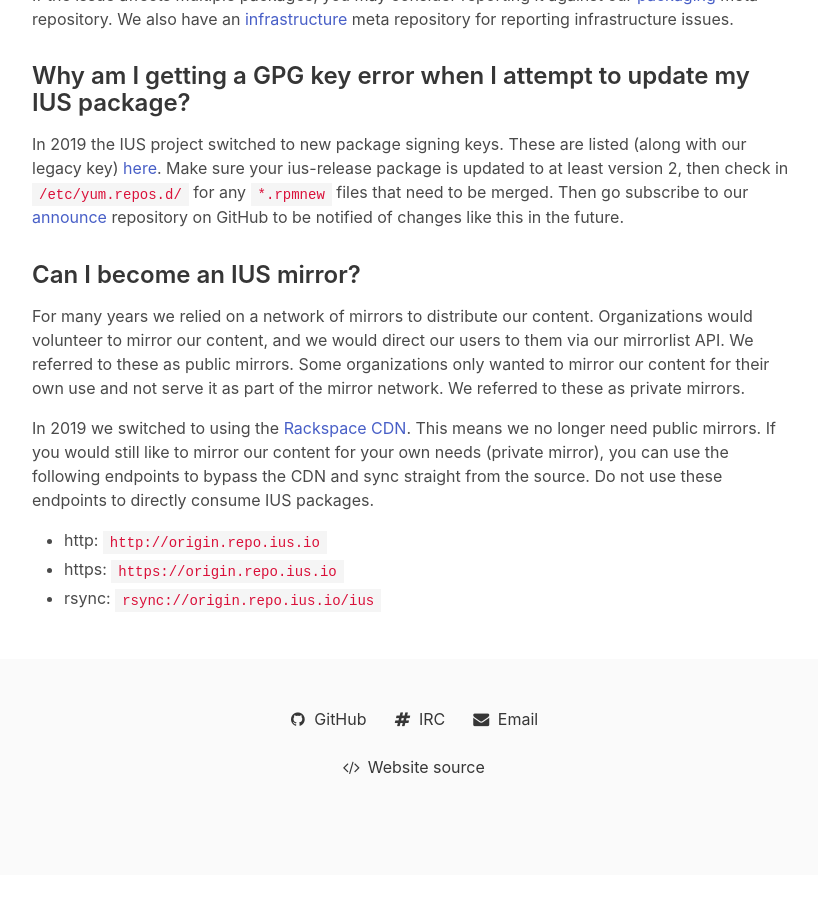
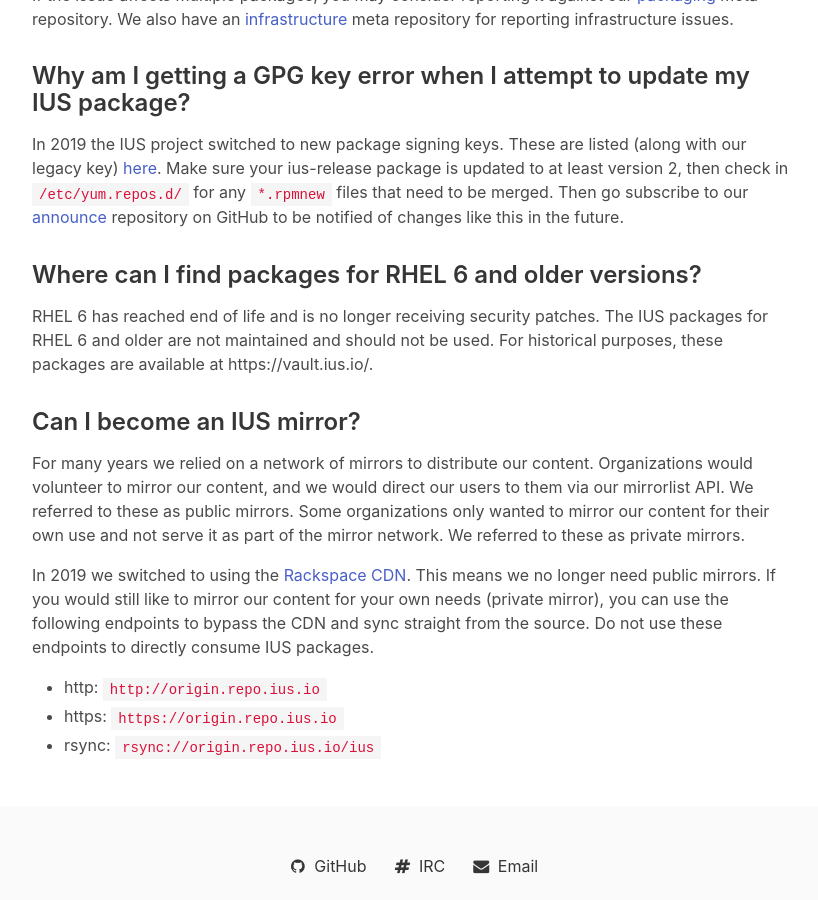
Before and after one commit to iusrepo/iusrepo.github.io, a Jekyll site: the page built from markdown/faq.md, in a window 1280 px wide and 900 px high, scrolled down 3800 px. Shown: the whole window, without its empty margins (228-1046 px from the left). Built offline with Jekyll 4.4.1, drawn with Linux system fonts in a browser that asks for light colours; comment, search, counter and statistics services are not loaded; before the commit the page ends 4675 px from its top, so only the background shows below that.

Commit message:
Add FAQ entry about vault.ius.io (#3)

```diff
--- a/markdown/faq.md
+++ b/markdown/faq.md
@@ -190,6 +190,13 @@ is updated to at least version 2, then check in `/etc/yum.repos.d/` for any
 [announce][announce] repository on GitHub to be notified of changes like this
 in the future.
 
+### Where can I find packages for RHEL 6 and older versions?
+
+RHEL 6 has reached end of life and is no longer receiving security patches.
+The IUS packages for RHEL 6 and older are not maintained and should not be
+used. For historical purposes, these packages are available at
+https://vault.ius.io/.
+
 ### Can I become an IUS mirror?
 
 For many years we relied on a network of mirrors to distribute our content.
```
